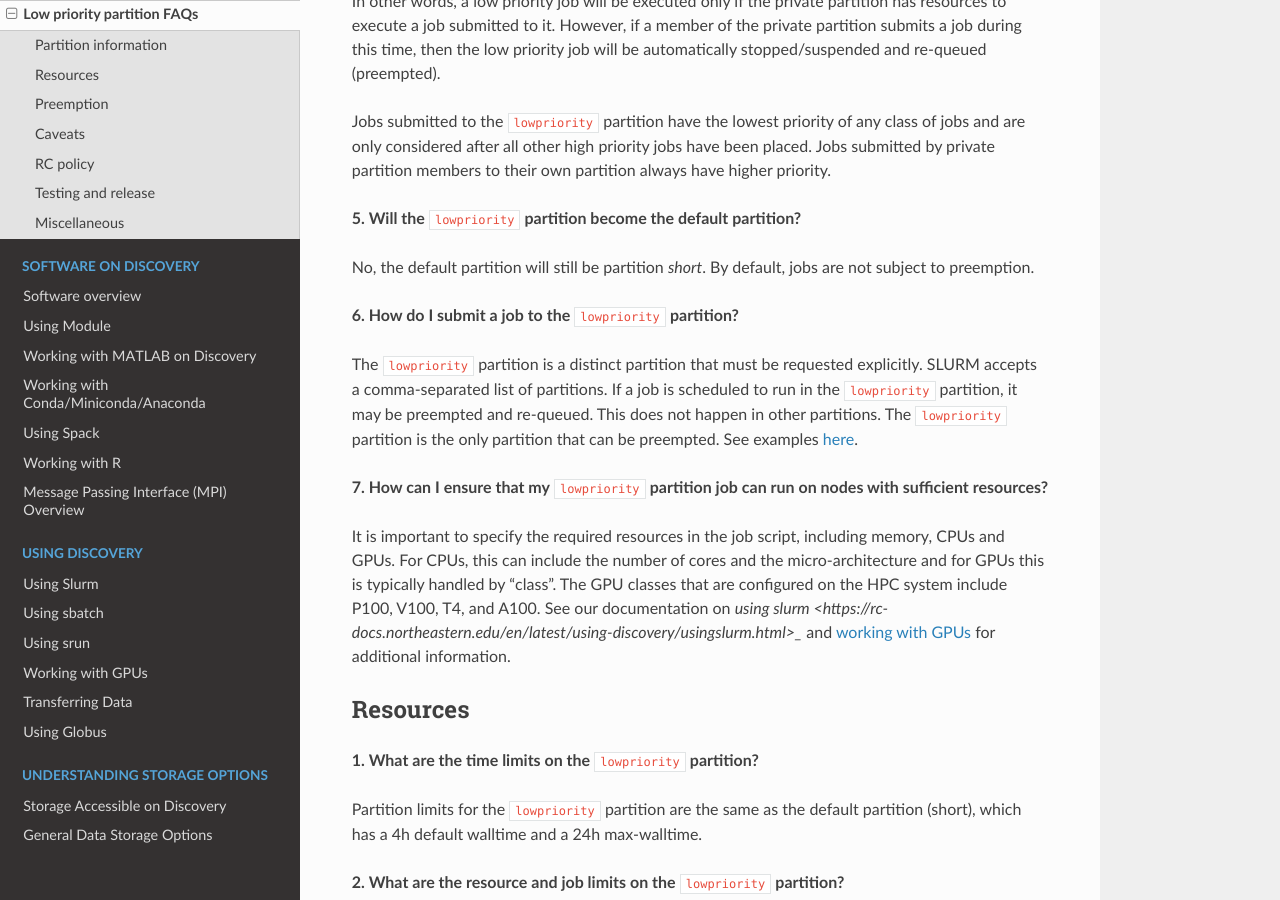
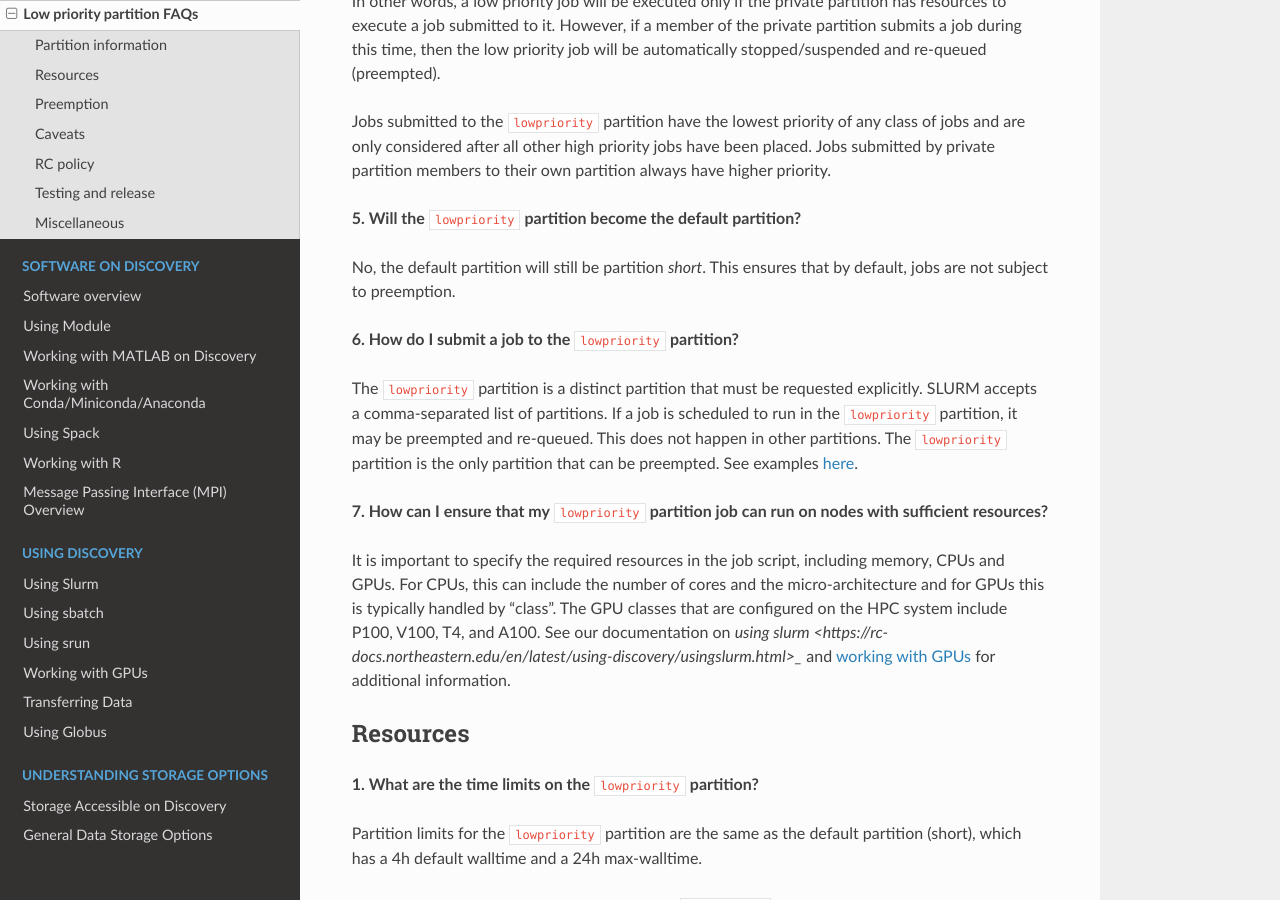
Before and after one commit to northeastern-rc/rc-public-documentation, a Sphinx documentation site: the page built from docs/source/hardware/lowpriorityFAQ.rst, in a window 1280 px wide and 900 px high, scrolled down 902 px. Built offline with Sphinx 7.4.7 and the Read the Docs theme 2.0.0, drawn with Linux system fonts in a browser that asks for light colours.

Commit message:
Addressing Mariana's comments

```diff
--- a/docs/source/hardware/lowpriorityFAQ.rst
+++ b/docs/source/hardware/lowpriorityFAQ.rst
@@ -43,7 +43,7 @@ partition always have higher priority.
 
 **5. Will the** ``lowpriority`` **partition become the default partition?**
 
-No, the default partition will still be partition `short`. By default, jobs are not subject to preemption.
+No, the default partition will still be partition `short`. This ensures that by default, jobs are not subject to preemption.
 
 **6. How do I submit a job to the** ``lowpriority`` **partition?**
 
```
